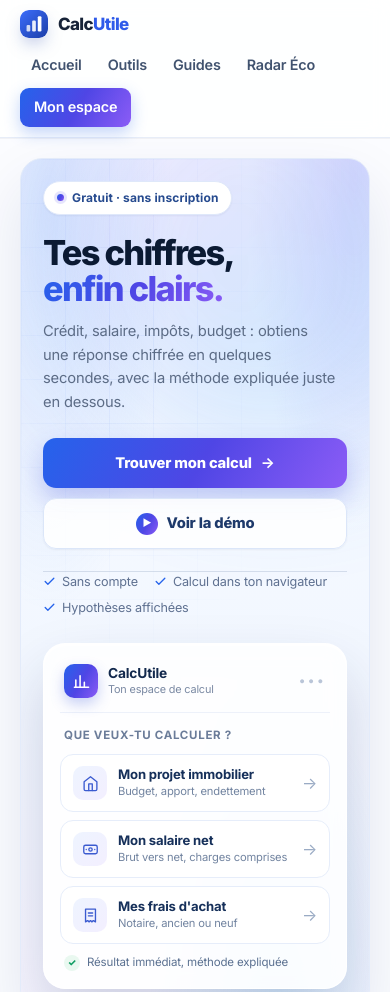
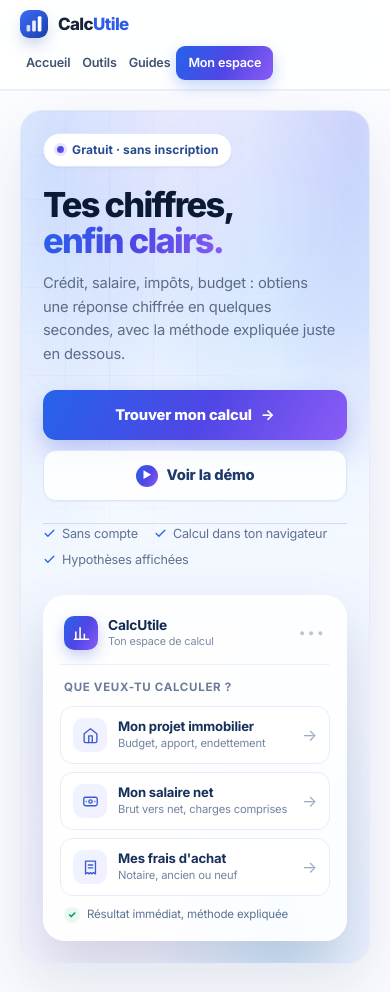
Before and after one commit to Littl-Spip/Littl-Spip.github.io, a plain HTML site: page index.html in a window 390 px wide. Shown: the top 992 px of the page. Drawn offline with Linux system fonts and the light colour scheme.

Commit message:
Mobile : navigation compacte et familles en lignes

```diff
--- a/style.css
+++ b/style.css
@@ -1011,3 +1011,27 @@ footer.site{margin-top:56px;border-top:1px solid #e8eef9;background:#fff}
 .short-copy p{margin:0 0 14px;color:#5f7191;font-size:.9rem;line-height:1.6;max-width:46ch}
 .short-link{display:inline-flex;align-items:center;gap:6px;font-size:.86rem;font-weight:750;color:#1d4ed8}
 @media(max-width:700px){.short-strip{grid-template-columns:1fr;gap:18px}.short-media{max-width:280px;margin:0 auto}}
+
+/* Mobile : navigation sur une ligne, familles en lignes compactes */
+@media(max-width:620px){
+  header.site .wrap{gap:10px}
+  nav.top{flex-wrap:nowrap;overflow-x:auto;scrollbar-width:none;min-width:0;flex:1;justify-content:flex-end}
+  nav.top::-webkit-scrollbar{display:none}
+  nav.top a{white-space:nowrap;flex:0 0 auto;font-size:.8rem;padding:7px 9px}
+  .cat2{grid-template-columns:1fr}
+  .cat2 a{flex-direction:row;align-items:center;gap:13px;min-height:0;padding:14px}
+  .cat2 a .tile{flex:0 0 40px;width:40px;height:40px}
+  .cat2 .go{display:none}
+}
+
+@media(max-width:620px){
+  header.site .wrap{flex-wrap:wrap;height:auto;min-height:0;row-gap:8px;padding-top:10px;padding-bottom:9px}
+  nav.top{flex:1 0 100%;justify-content:flex-start}
+}
+
+@media(max-width:620px){
+  nav.top{justify-content:space-between;overflow:visible;gap:0}
+  nav.top a[href="radar-economies.html"]{display:none}
+  nav.top a{font-size:.79rem;padding:7px 6px}
+  nav.top a.nav-cta{padding:7px 12px}
+}
```
